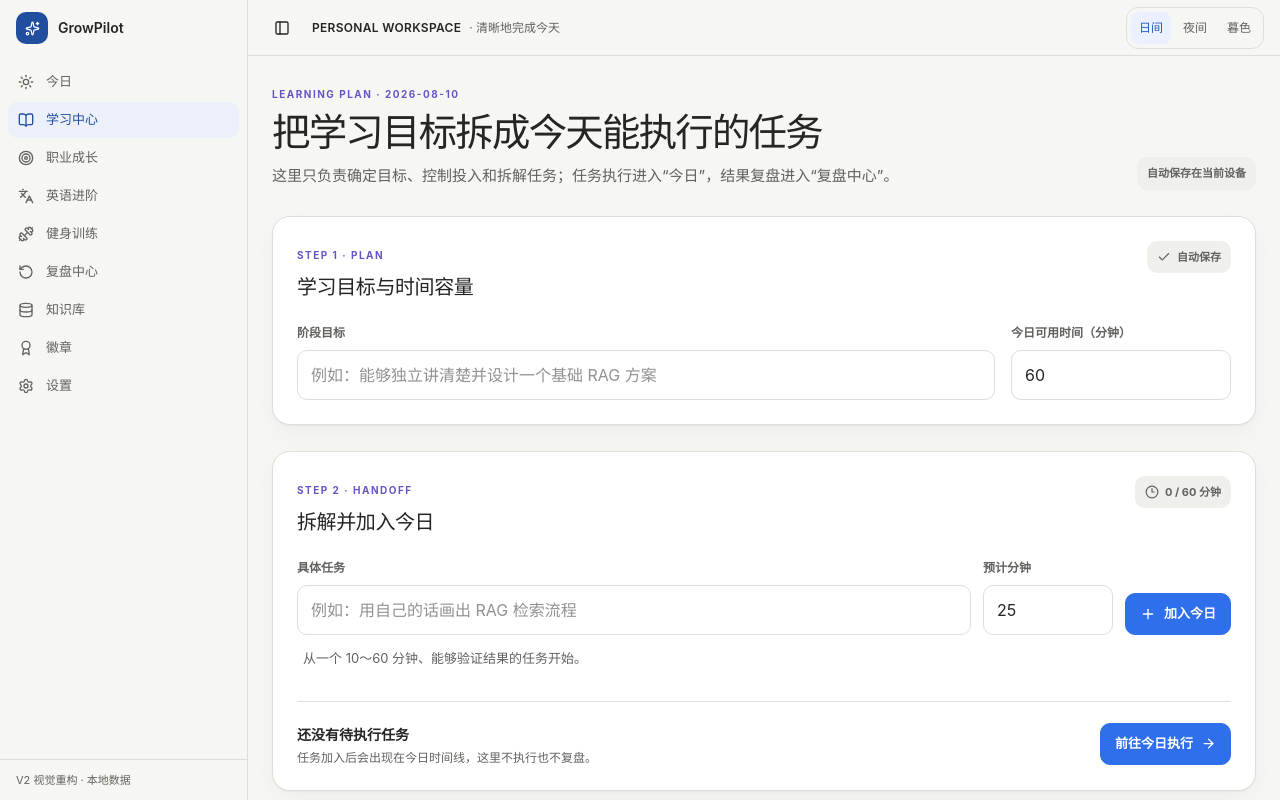
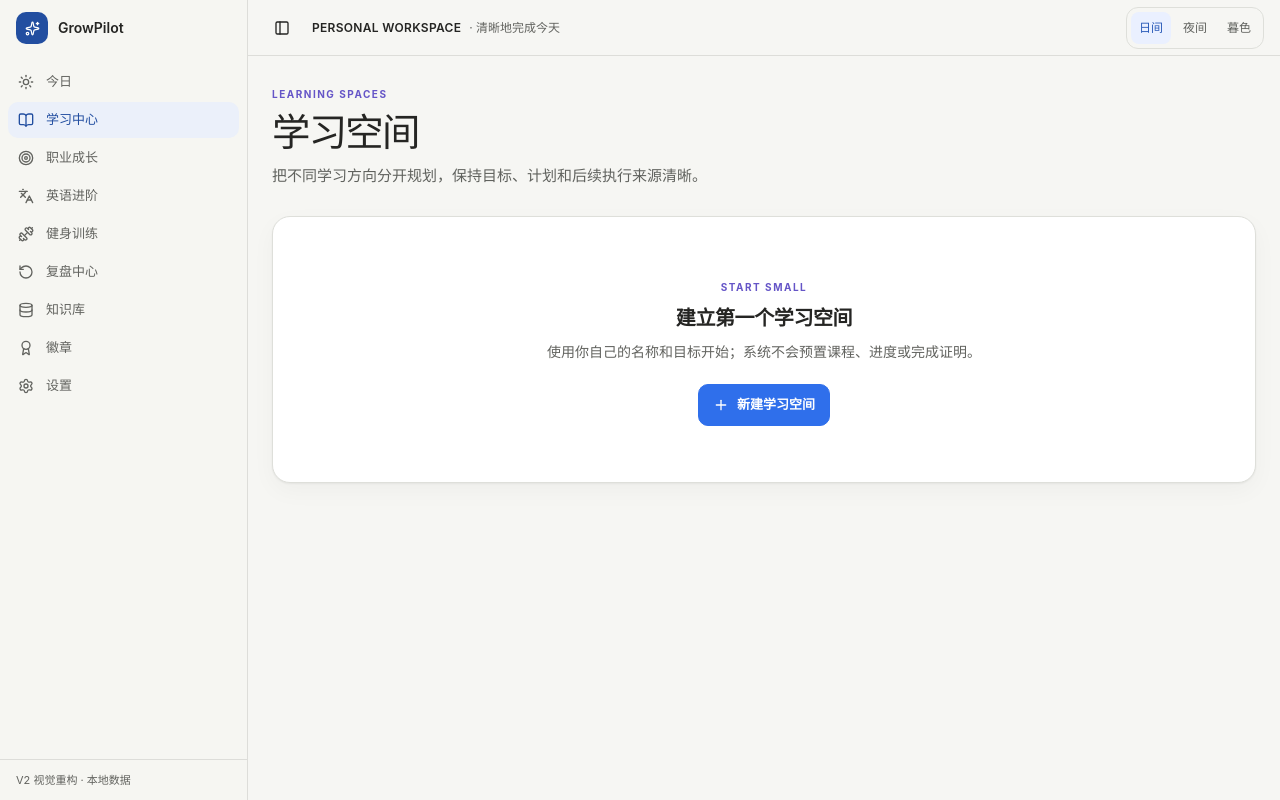
Before and after one commit to GrowPilot-Leo/Personal-Workspace, a Next.js app in the folder apps/web/: page /learning in a window 1280 px wide. Built offline with nearby package versions, Linux system fonts and the light colour scheme.

Commit message:
feat(learning): add configurable space scaffold

```diff
--- a/apps/web/src/modules/learning/index.tsx
+++ b/apps/web/src/modules/learning/index.tsx
@@ -1,232 +1,216 @@
 "use client";
 
-import Link from "next/link";
-import type { FormEvent } from "react";
-import { useEffect, useState } from "react";
+import { Plus } from "lucide-react";
+import { useEffect, useRef, useState } from "react";
+import { createBrowserWorkspaceRepository } from "@/core/persistence";
+import type { WorkspaceRepository } from "@/core/persistence";
+import type { WorkspaceStateV2 } from "@/core/workspace-state";
 import {
-  ArrowRight,
-  Check,
-  CheckCircle2,
-  Clock3,
-  Plus,
-  Trash2,
-} from "lucide-react";
+  createLearningPlanHierarchy,
+  createLearningSpace,
+  type LearningSpace,
+} from "./public";
 import {
-  createEmptyDailyLoopState,
-  createId,
-  plannedMinutes,
-  type DailyLoopState,
-} from "@/core/daily-loop";
-import { createBrowserWorkspaceRepository } from "@/core/persistence";
+  LearningSpaceDialog,
+  type CreateLearningSpaceValues,
+} from "./learning-space-dialog";
+
+const statusLabels: Record<LearningSpace["status"], string> = {
+  draft: "草稿",
+  planned: "已规划",
+  active: "进行中",
+  paused: "已暂停",
+  completed: "已完成",
+  archived: "已归档",
+};
+
+const templateLabels: Record<LearningSpace["templateId"], string> = {
+  blank: "空白空间",
+  "three-horizon": "三层计划模板",
+};
+
+function localDateKey(date: Date): string {
+  const year = date.getFullYear();
+  const month = String(date.getMonth() + 1).padStart(2, "0");
+  const day = String(date.getDate()).padStart(2, "0");
+  return `${year}-${month}-${day}`;
+}
 
 export function LearningModule() {
-  const [state, setState] = useState<DailyLoopState>(() => createEmptyDailyLoopState());
+  const repositoryRef = useRef<WorkspaceRepository | null>(null);
+  const [workspace, setWorkspace] = useState<WorkspaceStateV2 | null>(null);
   const [hydrated, setHydrated] = useState(false);
-  const [taskTitle, setTaskTitle] = useState("");
-  const [taskMinutes, setTaskMinutes] = useState(25);
-  const [status, setStatus] = useState("");
+  const [selectedSpaceId, setSelectedSpaceId] = useState<string | null>(null);
+  const [announcement, setAnnouncement] = useState("");
 
   useEffect(() => {
-    setState(createBrowserWorkspaceRepository().loadDailyLoop());
+    const repository = createBrowserWorkspaceRepository();
+    const loadedWorkspace = repository.loadWorkspace();
+
+    repositoryRef.current = repository;
+    setWorkspace(loadedWorkspace);
+    setSelectedSpaceId(loadedWorkspace.learningSpaces[0]?.id ?? null);
     setHydrated(true);
   }, []);
 
-  useEffect(() => {
-    if (hydrated) createBrowserWorkspaceRepository().saveDailyLoop(state);
-  }, [hydrated, state]);
+  function createSpace(values: CreateLearningSpaceValues) {
+    if (!workspace || !repositoryRef.current) return;
 
-  const totalMinutes = plannedMinutes(state);
-  const pendingTasks = state.tasks.filter((task) => !task.completedAt);
-  const overBudget = totalMinutes > state.availableMinutes;
+    const now = new Date().toISOString();
+    const space = createLearningSpace({
+      name: values.name,
+      goal: values.goal,
+      templateId: values.templateId,
+      now,
+    });
+    const hierarchy = createLearningPlanHierarchy(
+      space,
+      values.templateId,
+      localDateKey(new Date()),
+      now,
+    );
+    const nextWorkspace: WorkspaceStateV2 = {
+      ...workspace,
+      learningSpaces: [...workspace.learningSpaces, hierarchy.space],
+      plans: [...workspace.plans, ...hierarchy.plans],
+      updatedAt: now,
+    };
 
-  function updateGoal(goal: string) {
-    setState((current) => ({
-      ...current,
-      goal,
-      updatedAt: new Date().toISOString(),
-    }));
+    repositoryRef.current.saveWorkspace(nextWorkspace);
+    setWorkspace(nextWorkspace);
+    setSelectedSpaceId(hierarchy.space.id);
+    setAnnouncement(`已创建学习空间：${hierarchy.space.name}`);
   }
 
-  function updateAvailableMinutes(value: number) {
-    setState((current) => ({
-      ...current,
-      availableMinutes: Math.min(480, Math.max(10, value || 10)),
-      updatedAt: new Date().toISOString(),
-    }));
+  if (!hydrated || !workspace) {
+    return (
+      <section aria-busy="true" className="page-stack">
+        <div className="panel loading-panel">正在加载学习空间…</div>
+      </section>
+    );
   }
 
-  function addTask(event: FormEvent<HTMLFormElement>) {
-    event.preventDefault();
-    const title = taskTitle.trim();
-    if (!title) return;
-
-    setState((current) => ({
-      ...current,
-      tasks: [
-        ...current.tasks,
-        {
-          id: createId(),
-          title: title.slice(0, 120),
-          durationMinutes: Math.min(480, Math.max(10, Math.round(taskMinutes))),
-          completedAt: null,
-          createdAt: new Date().toISOString(),
-        },
-      ].slice(0, 20),
-      review: null,
-      updatedAt: new Date().toISOString(),
-    }));
-    setTaskTitle("");
-    setStatus(`已加入今日：${title}`);
-  }
-
-  function removeTask(id: string, title: string) {
-    setState((current) => ({
-      ...current,
-      tasks: current.tasks.filter((task) => task.id !== id || Boolean(task.completedAt)),
-      review: null,
-      updatedAt: new Date().toISOString(),
-    }));
-    setStatus(`已从今日移除：${title}`);
-  }
-
-  if (!hydrated) {
-    return <div className="panel loading-panel">正在加载学习计划…</div>;
-  }
+  const selectedSpace =
+    workspace.learningSpaces.find((space) => space.id === selectedSpaceId) ??
+    workspace.learningSpaces[0] ??
+    null;
 
   return (
     <section className="page-stack">
       <header className="page-header">
         <div>
-          <span className="eyebrow">LEARNING PLAN · {state.activeDate}</span>
-          <h1>把学习目标拆成今天能执行的任务</h1>
-          <p>这里只负责确定目标、控制投入和拆解任务；任务执行进入“今日”，结果复盘进入“复盘中心”。</p>
+          <span className="eyebrow">LEARNING SPACES</span>
+          <h1>学习空间</h1>
+          <p>把不同学习方向分开规划，保持目标、计划和后续执行来源清晰。</p>
         </div>
-        <span className="local-badge">自动保存在当前设备</span>
+        {workspace.learningSpaces.length > 0 && (
+          <LearningSpaceDialog onCreate={createSpace} />
+        )}
       </header>
 
-      <article className="panel setup-panel">
-        <div className="panel-heading">
-          <div>
-            <span className="eyebrow">STEP 1 · PLAN</span>
-            <h2>学习目标与时间容量</h2>
+      {workspace.learningSpaces.length === 0 ? (
+        <article className="panel">
+          <div className="mx-auto flex max-w-xl flex-col items-start gap-5 py-5 sm:items-center sm:py-8 sm:text-center">
+            <div>
+              <span className="eyebrow">START SMALL</span>
+              <h2 className="mt-2 text-xl font-semibold">建立第一个学习空间</h2>
+              <p className="mt-2 text-sm leading-6 text-muted-foreground">
+                使用你自己的名称和目标开始；系统不会预置课程、进度或完成证明。
+              </p>
+            </div>
+            <LearningSpaceDialog onCreate={createSpace} />
           </div>
-          <span className="save-status"><Check size={14} /> 自动保存</span>
-        </div>
-        <div className="form-grid">
-          <label className="field field-wide">
-            <span>阶段目标</span>
-            <input
-              maxLength={160}
-              onChange={(event) => updateGoal(event.target.value)}
-              placeholder="例如：能够独立讲清楚并设计一个基础 RAG 方案"
-              value={state.goal}
-            />
-          </label>
-          <label className="field">
-            <span>今日可用时间（分钟）</span>
-            <input
-              max={480}
-              min={10}
-              onChange={(event) => updateAvailableMinutes(Number(event.target.value))}
-              type="number"
-              value={state.availableMinutes}
-            />
-          </label>
-        </div>
-      </article>
-
-      <article className="panel">
-        <div className="panel-heading">
-          <div>
-            <span className="eyebrow">STEP 2 · HANDOFF</span>
-            <h2>拆解并加入今日</h2>
-          </div>
-          <span className={overBudget ? "budget-badge warning" : "budget-badge"}>
-            <Clock3 size={14} /> {totalMinutes} / {state.availableMinutes} 分钟
-          </span>
-        </div>
-
-        <form className="task-form" onSubmit={addTask}>
-          <label className="field task-title-field">
-            <span>具体任务</span>
-            <input
-              maxLength={120}
-              onChange={(event) => setTaskTitle(event.target.value)}
-              placeholder="例如：用自己的话画出 RAG 检索流程"
-              value={taskTitle}
-            />
-          </label>
-          <label className="field duration-field">
-            <span>预计分钟</span>
-            <input
-              max={480}
-              min={10}
-              onChange={(event) => setTaskMinutes(Number(event.target.value) || 10)}
-              type="number"
-              value={taskMinutes}
-            />
-          </label>
-          <button className="primary-action add-task-button" type="submit">
-            <Plus size={16} /> 加入今日
-          </button>
-        </form>
-
-        {overBudget && (
-          <p className="inline-warning">计划时长已经超过今天的容量。建议缩小范围或移除优先级最低的任务。</p>
-        )}
-
-        {state.tasks.length ? (
-          <div className="editable-task-list">
-            {state.tasks.map((task) => {
-              const completed = Boolean(task.completedAt);
-              return (
-                <div className="editable-task-row" key={task.id}>
-                  <span
-                    aria-label={completed ? "已在今日完成" : "等待今日执行"}
-                    className={completed ? "complete-button done" : "complete-button"}
-                  >
-                    {completed ? <CheckCircle2 size={20} /> : <Clock3 size={18} />}
-                  </span>
-                  <div>
-                    <strong className={completed ? "completed-text" : ""}>{task.title}</strong>
-                    <small>
-                      {task.durationMinutes} 分钟 · {completed ? "已完成" : "等待今日执行"}
-                    </small>
-                  </div>
-                  {completed ? (
-                    <span className="task-status">已完成</span>
-                  ) : (
+        </article>
+      ) : (
+        <div className="grid gap-5 lg:grid-cols-[minmax(0,0.8fr)_minmax(0,1.4fr)]">
+          <aside aria-label="学习空间列表" className="panel self-start">
+            <div className="panel-heading">
+              <div>
+                <span className="eyebrow">SPACES</span>
+                <h2>学习方向</h2>
+              </div>
+              <span className="local-badge">{workspace.learningSpaces.length} 个空间</span>
+            </div>
+            <ul className="mt-5 grid gap-3">
+              {workspace.learningSpaces.map((space) => {
+                const selected = space.id === selectedSpace?.id;
+                return (
+                  <li key={space.id}>
                     <button
-                      aria-label={`从今日移除：${task.title}`}
-                      className="delete-button"
-                      onClick={() => removeTask(task.id, task.title)}
+                      aria-label={space.name}
+                      aria-pressed={selected}
+                      className={`w-full rounded-2xl border p-4 text-left transition-colors focus-visible:outline-none focus-visible:ring-2 focus-visible:ring-ring ${
+                        selected
+                          ? "border-primary/40 bg-primary/10"
+                          : "border-border bg-background/60 hover:bg-muted/70"
+                      }`}
+                      onClick={() => setSelectedSpaceId(space.id)}
                       type="button"
                     >
-                      <Trash2 size={17} />
+                      <span className="block font-semibold">{space.name}</span>
+                      <span className="mt-2 flex flex-wrap gap-2 text-xs text-muted-foreground">
+                        <span>{statusLabels[space.status]}</span>
+                        <span aria-hidden="true">·</span>
+                        <span>{templateLabels[space.templateId]}</span>
+                      </span>
                     </button>
-                  )}
+                  </li>
+                );
+              })}
+            </ul>
+          </aside>
+
+          {selectedSpace && (
+            <article
+              aria-labelledby="selected-learning-space-title"
+              className="calm-surface rounded-3xl p-5 sm:p-6"
+            >
+              <div className="flex flex-col gap-4 border-b border-border pb-5 sm:flex-row sm:items-start sm:justify-between">
+                <div className="min-w-0">
+                  <span className="eyebrow">SELECTED SPACE</span>
+                  <h2
+                    className="mt-2 break-words text-2xl font-semibold tracking-tight"
+                    id="selected-learning-space-title"
+                  >
+                    {selectedSpace.name}
+                  </h2>
                 </div>
-              );
-            })}
-          </div>
-        ) : (
-          <div className="empty-state"><p>从一个 10～60 分钟、能够验证结果的任务开始。</p></div>
-        )}
+                <span className="local-badge self-start">
+                  {statusLabels[selectedSpace.status]}
+                </span>
+              </div>
 
-        <div className="mt-5 flex flex-col gap-4 border-t border-border pt-5 sm:flex-row sm:items-center sm:justify-between">
-          <div>
-            <strong className="text-sm">
-              {pendingTasks.length ? `${pendingTasks.length} 项等待执行` : "还没有待执行任务"}
-            </strong>
-            <p className="mt-1 text-xs text-muted-foreground" aria-live="polite">
-              {status || "任务加入后会出现在今日时间线，这里不执行也不复盘。"}
-            </p>
-          </div>
-          <Link className="primary-action shrink-0" href="/today">
-            前往今日执行 <ArrowRight size={15} aria-hidden="true" />
-          </Link>
+              <section aria-labelledby="learning-space-goal-title" className="py-6">
+                <h3 className="text-sm font-semibold" id="learning-space-goal-title">
+                  学习目标
+                </h3>
+                <p className="mt-3 whitespace-pre-wrap break-words text-sm leading-7 text-muted-foreground">
+                  {selectedSpace.goal || "尚未设置学习目标"}
+                </p>
+              </section>
+
+              <dl className="grid gap-3 border-t border-border pt-5 sm:grid-cols-2">
+                <div className="rounded-2xl bg-muted/55 p-4">
+                  <dt className="text-xs font-semibold text-muted-foreground">当前状态</dt>
+                  <dd className="mt-2 text-sm font-medium">
+                    {statusLabels[selectedSpace.status]}
+                  </dd>
+                </div>
+                <div className="rounded-2xl bg-muted/55 p-4">
+                  <dt className="text-xs font-semibold text-muted-foreground">空间模板</dt>
+                  <dd className="mt-2 text-sm font-medium">
+                    {templateLabels[selectedSpace.templateId]}
+                  </dd>
+                </div>
+              </dl>
+            </article>
+          )}
         </div>
-      </article>
+      )}
+
+      <p aria-live="polite" className="sr-only">
+        {announcement}
+      </p>
     </section>
   );
 }
--- /dev/null
+++ b/apps/web/src/modules/learning/learning-space-dialog.tsx
@@ -0,0 +1,173 @@
+"use client";
+
+import type { FormEvent } from "react";
+import { useId, useState } from "react";
+import { Plus } from "lucide-react";
+import {
+  Dialog,
+  DialogContent,
+  DialogDescription,
+  DialogFooter,
+  DialogHeader,
+  DialogTitle,
+  DialogTrigger,
+} from "@/components/ui/dialog";
+import type { LearningSpace } from "./public";
+
+export type CreateLearningSpaceValues = {
+  name: string;
+  goal: string;
+  templateId: LearningSpace["templateId"];
+};
+
+type LearningSpaceDialogProps = {
+  onCreate: (values: CreateLearningSpaceValues) => void;
+};
+
+export function LearningSpaceDialog({ onCreate }: LearningSpaceDialogProps) {
+  const nameId = useId();
+  const nameHelpId = useId();
+  const goalId = useId();
+  const [open, setOpen] = useState(false);
+  const [templateId, setTemplateId] =
+    useState<LearningSpace["templateId"]>("three-horizon");
+  const [name, setName] = useState("");
+  const [goal, setGoal] = useState("");
+  const [nameError, setNameError] = useState("");
+
+  function resetForm() {
+    setTemplateId("three-horizon");
+    setName("");
+    setGoal("");
+    setNameError("");
+  }
+
+  function handleOpenChange(nextOpen: boolean) {
+    setOpen(nextOpen);
+    if (!nextOpen) resetForm();
+  }
+
+  function handleSubmit(event: FormEvent<HTMLFormElement>) {
+    event.preventDefault();
+    const trimmedName = name.trim();
+
+    if (!trimmedName) {
+      setNameError("请输入学习空间名称");
+      return;
+    }
+
+    onCreate({
+      name: trimmedName,
+      goal: goal.trim(),
+      templateId,
+    });
+    resetForm();
+    setOpen(false);
+  }
+
+  return (
+    <Dialog open={open} onOpenChange={handleOpenChange}>
+      <DialogTrigger asChild>
+        <button className="primary-action" type="button">
+          <Plus aria-hidden="true" size={16} />
+          新建学习空间
+        </button>
+      </DialogTrigger>
+      <DialogContent className="max-h-[calc(100vh-2rem)] w-[calc(100%-2rem)] max-w-lg overflow-y-auto">
+        <DialogHeader>
+          <DialogTitle>新建学习空间</DialogTitle>
+          <DialogDescription>
+            选择起点并填写自己的目标。创建后仍停留在当前学习页面。
+          </DialogDescription>
+        </DialogHeader>
+
+        <form className="mt-5 grid gap-5" noValidate onSubmit={handleSubmit}>
+          <fieldset>
+            <legend className="text-sm font-semibold">空间模板</legend>
+            <div className="mt-3 grid gap-3 sm:grid-cols-2">
+              <label className="flex cursor-pointer gap-3 rounded-2xl border border-border p-4 focus-within:ring-2 focus-within:ring-ring">
+                <input
+                  checked={templateId === "blank"}
+                  className="mt-1 h-4 w-4 accent-primary"
+                  name="learning-space-template"
+                  onChange={() => setTemplateId("blank")}
+                  type="radio"
+                  value="blank"
+                />
+                <span>
+                  <strong className="block text-sm">空白空间</strong>
+                  <span className="mt-1 block text-xs leading-5 text-muted-foreground">
+                    只创建空间，后续再添加计划。
+                  </span>
+                </span>
+              </label>
+              <label className="flex cursor-pointer gap-3 rounded-2xl border border-border p-4 focus-within:ring-2 focus-within:ring-ring">
+                <input
+                  checked={templateId === "three-horizon"}
+                  className="mt-1 h-4 w-4 accent-primary"
+                  name="learning-space-template"
+                  onChange={() => setTemplateId("three-horizon")}
+                  type="radio"
+                  value="three-horizon"
+                />
+                <span>
+                  <strong className="block text-sm">三层计划模板</strong>
+                  <span className="mt-1 block text-xs leading-5 text-muted-foreground">
+                    同时建立月度、周度和每日计划骨架。
+                  </span>
+                </span>
+              </label>
+            </div>
+          </fieldset>
+
+          <label className="field" htmlFor={nameId}>
+            <span>空间名称</span>
+            <input
+              aria-describedby={nameHelpId}
+              aria-invalid={Boolean(nameError)}
+              id={nameId}
+              maxLength={80}
+              onChange={(event) => {
+                setName(event.target.value);
+                if (event.target.value.trim()) setNameError("");
+              }}
+              required
+              value={name}
+            />
+            <small
+              className={nameError ? "text-destructive" : "text-muted-foreground"}
+              id={nameHelpId}
+              role={nameError ? "alert" : undefined}
+            >
+              {nameError || "名称不能为空，最多 80 个字符。"}
+            </small>
+          </label>
+
+          <label className="field" htmlFor={goalId}>
+            <span>学习目标</span>
+            <textarea
+              id={goalId}
+              maxLength={500}
+              onChange={(event) => setGoal(event.target.value)}
+              rows={4}
+              value={goal}
+            />
+          </label>
+
+          <DialogFooter className="flex-col-reverse sm:flex-row">
+            <button
+              className="secondary-action"
+              onClick={() => handleOpenChange(false)}
+              type="button"
+            >
+              取消
+            </button>
+            <button className="primary-action" type="submit">
+              创建学习空间
+            </button>
+          </DialogFooter>
+        </form>
+      </DialogContent>
+    </Dialog>
+  );
+}
```
